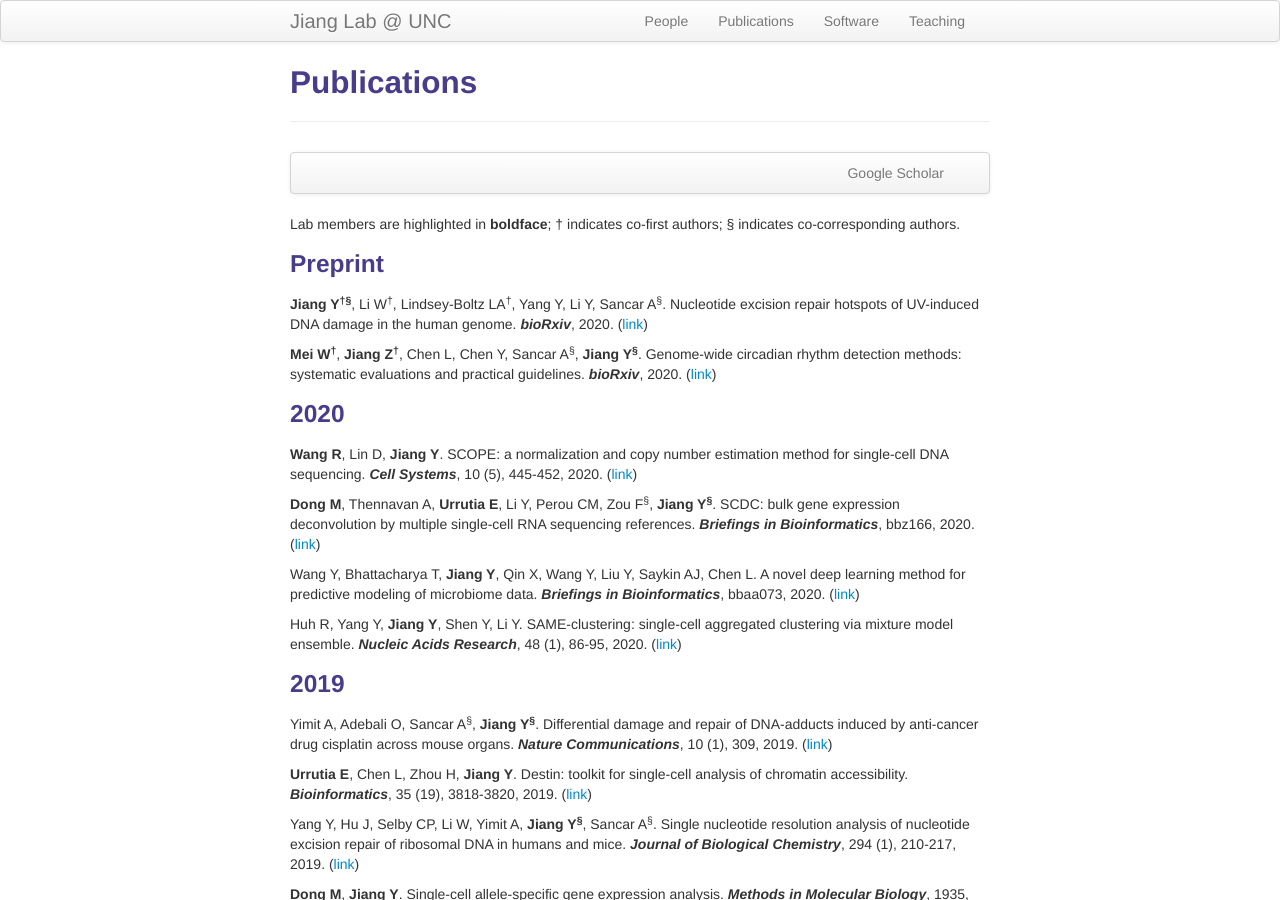
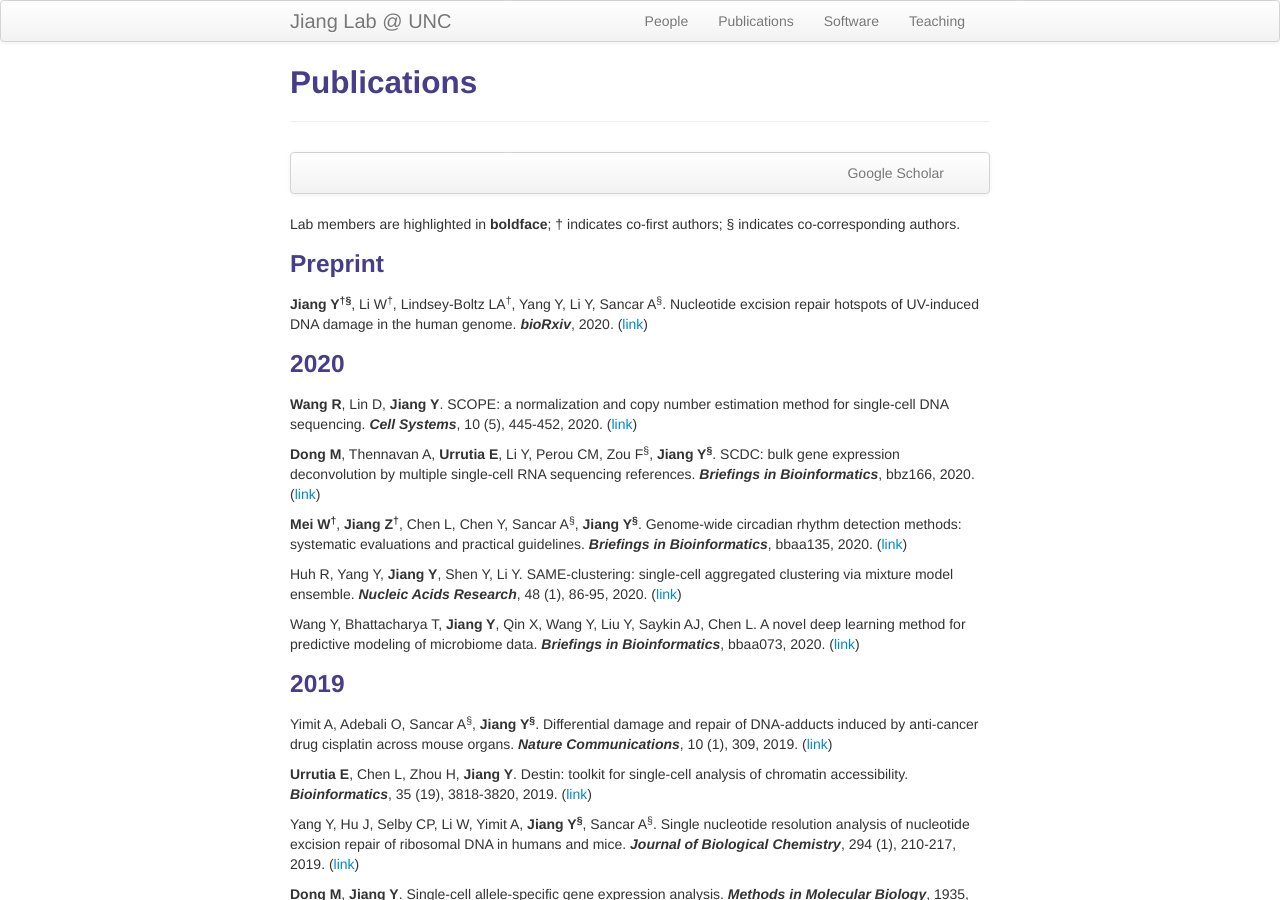
Before and after one commit to yuchaojiang/yuchaojiang.github.io, a Jekyll site: the page built from pages/pubs.md, in a window 1280 px wide and 900 px high. Built offline with Jekyll 4.4.1, drawn with Linux system fonts in a browser that asks for light colours.

Commit message:
Update pubs.md

```diff
--- a/pages/pubs.md
+++ b/pages/pubs.md
@@ -18,17 +18,17 @@ Lab members are highlighted in **boldface**; &dagger; indicates co-first authors
 
 **Jiang Y<sup>&dagger;</sup><sup>&sect;</sup>**, Li W<sup>&dagger;</sup>, Lindsey-Boltz LA<sup>&dagger;</sup>, Yang Y, Li Y, Sancar A<sup>&sect;</sup>. Nucleotide excision repair hotspots of UV-induced DNA damage in the human genome. ***bioRxiv***, 2020. ([link](https://www.biorxiv.org/content/10.1101/2020.04.16.045369v1))
 
-**Mei W<sup>&dagger;</sup>**, **Jiang Z<sup>&dagger;</sup>**, Chen L, Chen Y, Sancar A<sup>&sect;</sup>, **Jiang Y<sup>&sect;</sup>**. Genome-wide circadian rhythm detection methods: systematic evaluations and practical guidelines. ***bioRxiv***, 2020. ([link](https://www.biorxiv.org/content/10.1101/2020.04.04.024729v3))
-
 ### 2020
 
 **Wang R**, Lin D, **Jiang Y**. SCOPE: a normalization and copy number estimation method for single-cell DNA sequencing. ***Cell Systems***, 10 (5), 445-452, 2020. ([link](https://doi.org/10.1016/j.cels.2020.03.005))
 
 **Dong M**, Thennavan A, **Urrutia E**, Li Y, Perou CM, Zou F<sup>&sect;</sup>, **Jiang Y<sup>&sect;</sup>**. SCDC: bulk gene expression deconvolution by multiple single-cell RNA sequencing references. ***Briefings in Bioinformatics***, bbz166, 2020. ([link](https://academic.oup.com/bib/advance-article/doi/10.1093/bib/bbz166/5699815))
 
-Wang Y, Bhattacharya T, **Jiang Y**, Qin X, Wang Y, Liu Y, Saykin AJ, Chen L. A novel deep learning method for predictive modeling of microbiome data. ***Briefings in Bioinformatics***, bbaa073, 2020. ([link](https://doi.org/10.1093/bib/bbaa073))
+**Mei W<sup>&dagger;</sup>**, **Jiang Z<sup>&dagger;</sup>**, Chen L, Chen Y, Sancar A<sup>&sect;</sup>, **Jiang Y<sup>&sect;</sup>**. Genome-wide circadian rhythm detection methods: systematic evaluations and practical guidelines. ***Briefings in Bioinformatics***, bbaa135, 2020. ([link](https://www.biorxiv.org/content/10.1101/2020.04.04.024729v3))
 
 Huh R, Yang Y, **Jiang Y**, Shen Y, Li Y. SAME-clustering: single-cell aggregated clustering via mixture model ensemble. ***Nucleic Acids Research***, 48 (1), 86-95, 2020. ([link](https://academic.oup.com/nar/article/48/1/86/5644992))
+
+Wang Y, Bhattacharya T, **Jiang Y**, Qin X, Wang Y, Liu Y, Saykin AJ, Chen L. A novel deep learning method for predictive modeling of microbiome data. ***Briefings in Bioinformatics***, bbaa073, 2020. ([link](https://doi.org/10.1093/bib/bbaa073))
 
 ### 2019
 
```
